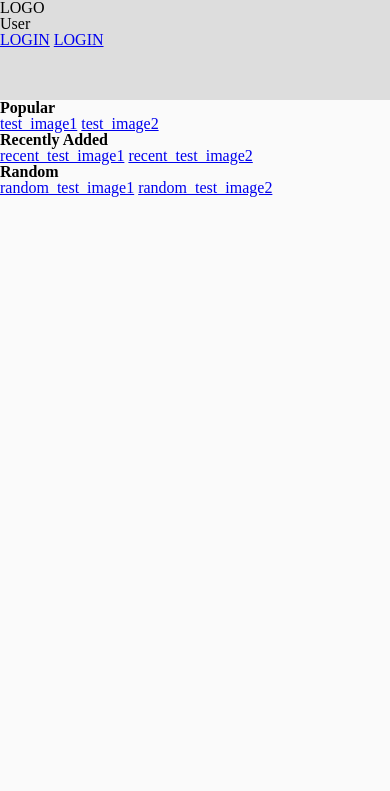
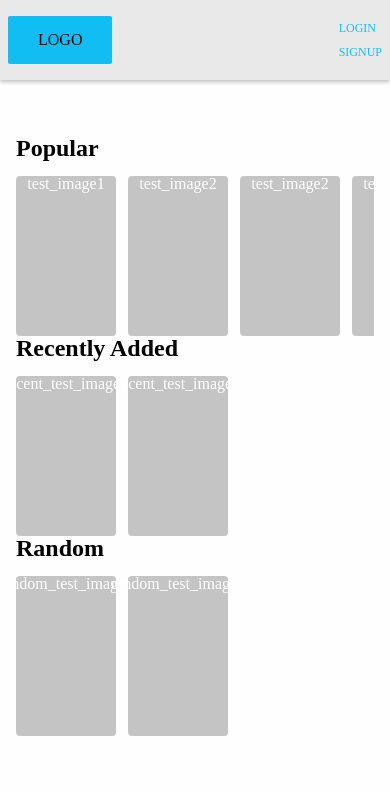
Before and after one commit to IainMcHugh/milestone-project-3, a Flask app: page / in a window 390 px wide. Shown: the top 791 px of the page. Run offline with Flask 2, Linux system fonts and the light colour scheme; some libraries are stand-ins or nearby versions.

Commit message:
adding mobile styles to home page

```diff
--- a/app.py
+++ b/app.py
@@ -22,7 +22,10 @@ def index():
     # return render_template('user.html', user=user)
     websites = {'popular': [
         {'url': 'test1', 'image': 'test_image1'},
-        {'url': 'test2', 'image': 'test_image2'}
+        {'url': 'test2', 'image': 'test_image2'},
+        {'url': 'test2', 'image': 'test_image2'},
+        {'url': 'test2', 'image': 'test_image2'},
+        {'url': 'test2', 'image': 'test_image2'},
         ],
         'recent': [
         {'url': 'recent_test1', 'image': 'recent_test_image1'},
--- a/static/css/styles.css
+++ b/static/css/styles.css
@@ -1,8 +1,86 @@
+:root {
+  --GREY: #fefefe;
+  --GREY_DARK: #e9e9e9;
+  --GREY_DARKER: #c4c4c4;
+  --BLUE: #11bdf3;
+  --WHITE: white;
+}
+
 body {
-  background-color: #fafafa;
+  background-color: var(--GREY);
 }
 
 header {
-  height: 100px;
-  background-color: #dddddd;
+  height: 80px;
+  background-color: var(--GREY_DARK);
+  display: flex;
+  justify-content: space-between;
+  align-items: center;
+  padding: 8px;
+  box-sizing: border-box;
+  box-shadow: 0 2px 4px rgba(0, 0, 0, 0.25);
 }
+
+#logo-container {
+  background-color: var(--BLUE);
+  padding: 16px 30px;
+  font-size: 16px;
+  line-height: 16px;
+  border-radius: 2px;
+}
+
+#header-logged-out {
+  display: grid;
+  grid-template-rows: repeat(2, 1fr);
+  row-gap: 8px;
+}
+
+.button-link-secondary {
+  font-size: 12px;
+  line-height: 16px;
+  color: var(--BLUE);
+  text-decoration: none;
+}
+
+/* home page */
+
+.home-page {
+  margin: 56px 16px;
+}
+
+.suggest-container {
+  display: grid;
+  grid-template-rows: auto 160px;
+  row-gap: 16px;
+}
+
+.suggest-container h2 {
+  font-size: 24px;
+  line-height: 24px;
+}
+
+.suggest-card-container {
+  display: flex;
+  justify-content: flex-start;
+  align-items: center;
+  overflow-x: scroll;
+}
+
+.suggest-card-container .card {
+  width: 100px;
+  height: 160px;
+  background-color: var(--GREY_DARKER);
+  border-radius: 4px;
+  margin-right: 12px;
+  cursor: pointer;
+}
+
+.card a {
+  text-decoration: none;
+  width: 100px;
+  color: var(--WHITE);
+  display: flex;
+  justify-content: center;
+  align-self: center;
+  word-wrap: break-word;
+}
--- a/templates/base.html
+++ b/templates/base.html
@@ -17,10 +17,10 @@
   <body>
     <header>
       <div id="logo-container">LOGO</div>
-      <div id="header-logged-in">User</div>
+      <!-- <div id="header-logged-in">User</div> -->
       <div id="header-logged-out">
         <a class="button-link-secondary" href="url_for(login)">LOGIN</a>
-        <a class="button-link-secondary" href="url_for(login)">LOGIN</a>
+        <a class="button-link-secondary" href="url_for(login)">SIGNUP</a>
       </div>
     </header>
 
--- a/templates/index.html
+++ b/templates/index.html
@@ -4,9 +4,9 @@
     <h2>Popular</h2>
     <div class="suggest-card-container">
       {% for website in websites.popular %}
-      <a class="card" href='{{ url_for("siteDetails") }}'
-        >{{ website.image }}</a
-      >
+      <div class="card">
+        <a href='{{ url_for("siteDetails") }}'>{{ website.image }}</a>
+      </div>
       {% endfor %}
     </div>
   </div>
@@ -14,9 +14,9 @@
     <h2>Recently Added</h2>
     <div class="suggest-card-container">
       {% for website in websites.recent %}
-      <a class="card" href='{{ url_for("siteDetails") }}'
-        >{{ website.image }}</a
-      >
+      <div class="card">
+        <a href='{{ url_for("siteDetails") }}'>{{ website.image }}</a>
+      </div>
       {% endfor %}
     </div>
   </div>
@@ -24,9 +24,9 @@
     <h2>Random</h2>
     <div class="suggest-card-container">
       {% for website in websites.random %}
-      <a class="card" href='{{ url_for("siteDetails") }}'
-        >{{ website.image }}</a
-      >
+      <div class="card">
+        <a href='{{ url_for("siteDetails") }}'>{{ website.image }}</a>
+      </div>
       {% endfor %}
     </div>
   </div>
```
